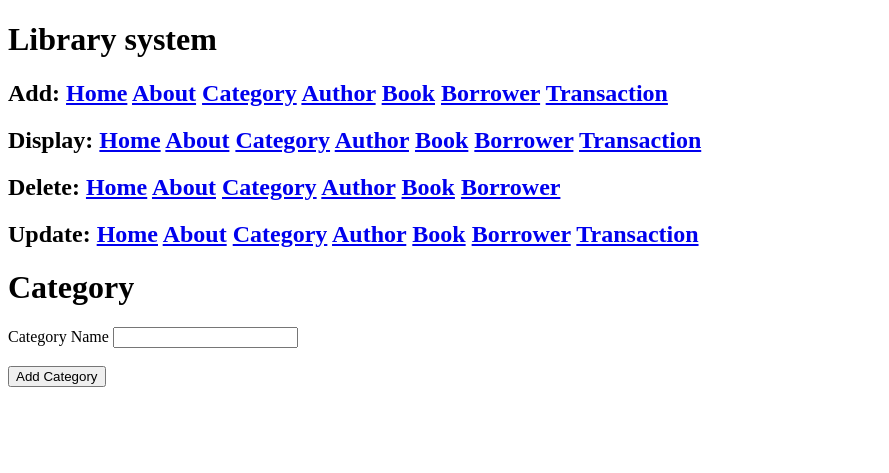
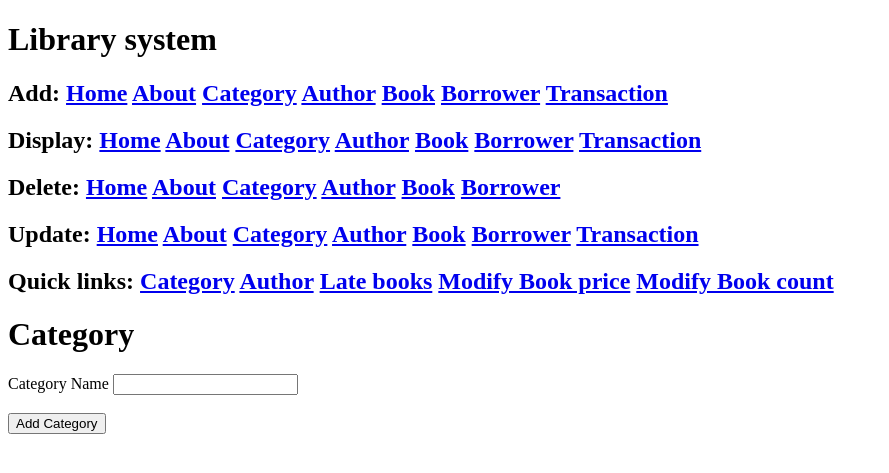
Before and after one commit to rabdallah-99/library-system, a Flask app: page /category in a window 1280 px wide. Shown: the top 473 px of the page, without its empty margins (0-889 px from the left). Run offline with Flask 2, Linux system fonts and the light colour scheme.

Commit message:
RA: quick links

```diff
--- a/application/forms.py
+++ b/application/forms.py
@@ -91,11 +91,10 @@ class UpdateCount(FlaskForm):
     book_id = SelectField('Book Name', coerce=int)
     count = IntegerField('Book Count')
     submit = SubmitField('Update')
-#
-#class UpdateTransaction(FlaskForm):
-#    borrower_id = SelectField('Borrower Name', coerce=int)
-#    book_id = SelectField('Book Name', coerce=int)
-#    borrow_date = DateField('Borrowing date',format='%Y-%m-%d')
- #   return_date = DateField('Return date',format='%Y-%m-%d')
-  #  status = SelectField('status')
-   # submit = SubmitField('Add Transaction')
+
+class ReturnBook(FlaskForm):
+    borrower_id = SelectField('Borrower Name', coerce=int)
+    book_id = SelectField('Book Name', coerce=int)
+    return_date = DateField('Return date',format='%Y-%m-%d')
+    status = SelectField('status')
+    submit = SubmitField('Return Book')
--- a/application/routes.py
+++ b/application/routes.py
@@ -114,7 +114,7 @@ def readborrower():
 def readbook():
     conn = mysql.connect()
     cursor = conn.cursor()
-    cursor.execute('SELECT * FROM books')
+    cursor.execute('SELECT * FROM vbook')
     all_books = cursor.fetchall()
     headings = ("ID", "Book Name", "Author id", "Category id", "price", "count")
     conn.commit()
@@ -125,7 +125,7 @@ def readbook():
 def readtransaction():
     conn = mysql.connect()
     cursor = conn.cursor()
-    cursor.execute('SELECT * FROM transaction')
+    cursor.execute('SELECT * FROM borrowbook')
     all_transaction = cursor.fetchall()
     headings = ("ID", "Borrower", "Book", "Borrow date", "Return date", "status")
     return render_template('display.html', title='transactions', data=all_transaction, headings=headings)
@@ -284,3 +284,36 @@ def changecount():
         Books.query.filter_by(book_id=form.book_id.data).update(dict(count=form.count.data))
         db.session.commit()
     return render_template("modcount.html", joblist1=joblist1, form=form)
+
+
+@app.route('/returnbook', methods=['GET', 'POST'])
+def returnbook():
+    form = ReturnBook()
+    conn = mysql.connect()
+    cursor = conn.cursor()
+    cursor.execute('SELECT borrower_id,borrower_name FROM borrower')
+    joblist = cursor.fetchall()
+    form.borrower_id.choices = [(h[0], h[1]) for h in joblist]
+    cursor.execute('SELECT book_id,book_name FROM books ')
+    joblist1 = cursor.fetchall()
+    form.book_id.choices = [(h[0], h[1]) for h in joblist1]
+    form.status.choices = [('O', 'OUT'), ('L', 'Late'), ('R', 'Returned')]
+    if form.validate_on_submit():
+        tr = Transaction.query.filter_by(book_id=form.book_id.data, borrower_id=form.borrower.data, status='O' )
+        Transaction.query.filter_by(transaction_id=tr.transaction_id).update(status='R')
+        book1 = Books.query.filter_by(book_id=form.book_id.data).first()
+        Books.query.filter_by(book_id=form.book_id.data).update(dict(count=book1.count+1))
+        db.session.commit()
+    else:
+        print(form.errors)
+    return render_template("transaction.html", joblist=joblist, joblist1=joblist1, form=form)
+
+
+@app.route('/findlate', methods=['GET', 'POST'])
+def searchlate():
+    conn = mysql.connect()
+    cursor = conn.cursor()
+    cursor.execute("SELECT * FROM transaction   WHERE borrow_date +7 < CURDATE()  AND status= 'O'")
+    all_authors = cursor.fetchall()
+    headings = ("ID", "Borrower", "Book", "Borrow date", "Return date", "status")
+    return render_template('display.html', title='Authors', data=all_authors, headings=headings)
--- a/application/templates/layout.html
+++ b/application/templates/layout.html
@@ -56,6 +56,18 @@
 
 			</h2>
 		</div>
+		<div class="navbar">
+			<h2><b>Quick links:</b>
+
+
+					<a href="{{ url_for('update_category') }}">Category</a>
+				    <a href="{{ url_for('update_author') }}">Author</a>
+					<a href="{{ url_for('searchlate') }}">Late books</a>
+					<a href="{{ url_for('changeprice') }}">Modify Book price</a>
+					<a href="{{ url_for('changecount') }}">Modify Book count</a>
+
+			</h2>
+		</div>
 	</head>
 	<body>
 		{% block body_content %}
--- a/database/test.sql
+++ b/database/test.sql
@@ -26,6 +26,11 @@ FOREIGN KEY (author_id) REFERENCES author(author_id),
 FOREIGN KEY (category_id) REFERENCES category(category_id)
 );
 
+CREATE OR REPLACE VIEW  vbook AS SELECT books.book_id, books.book_name, author.author_name, category.category_name,
+books.price, books.count FROM books
+JOIN category ON category.category_id = books.category_id
+JOIN author ON author.author_id = books.author_id  ;
+
 CREATE TABLE login(
 user_id int NOT NULL AUTO_INCREMENT,
 user_name varchar(50) NOT NULL,
```
Also changed, not shown: application/__init__.py (+4 -4 lines), database/library.sql (+11 -0 lines), README.md.
